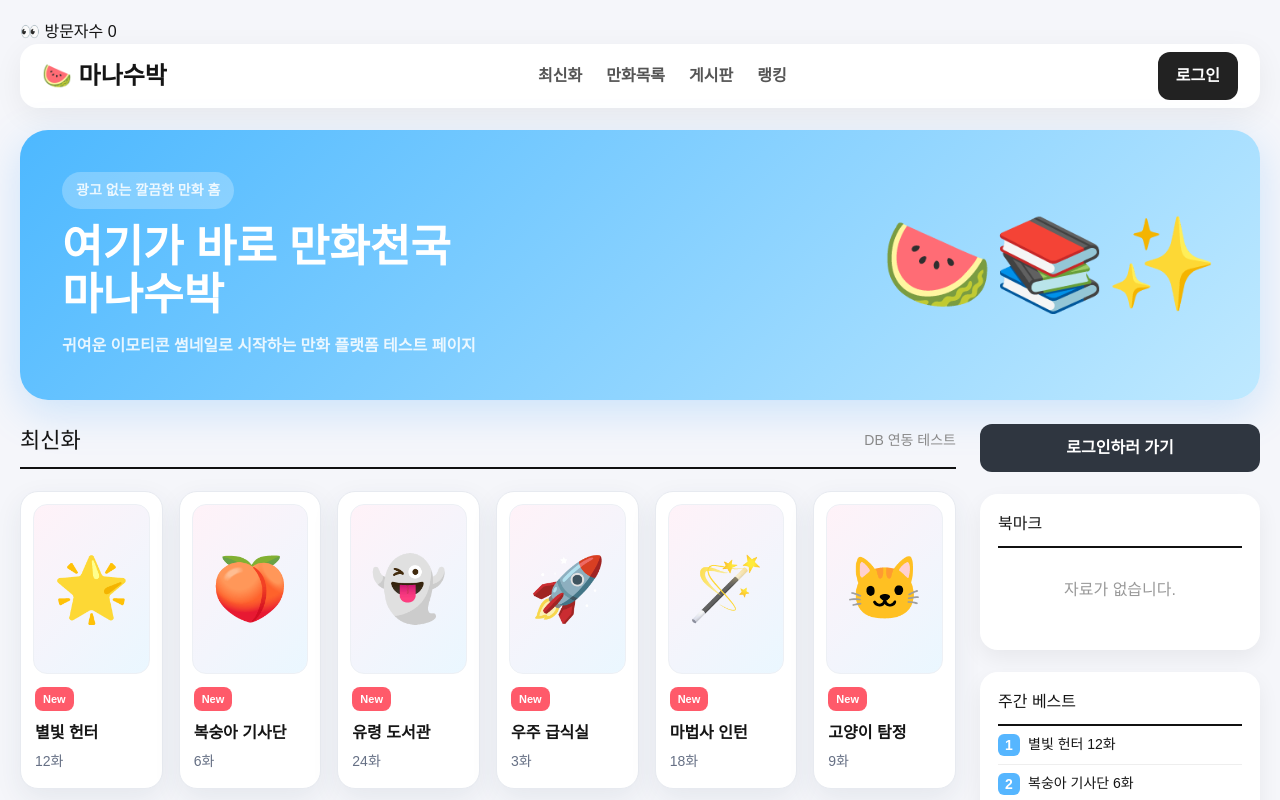
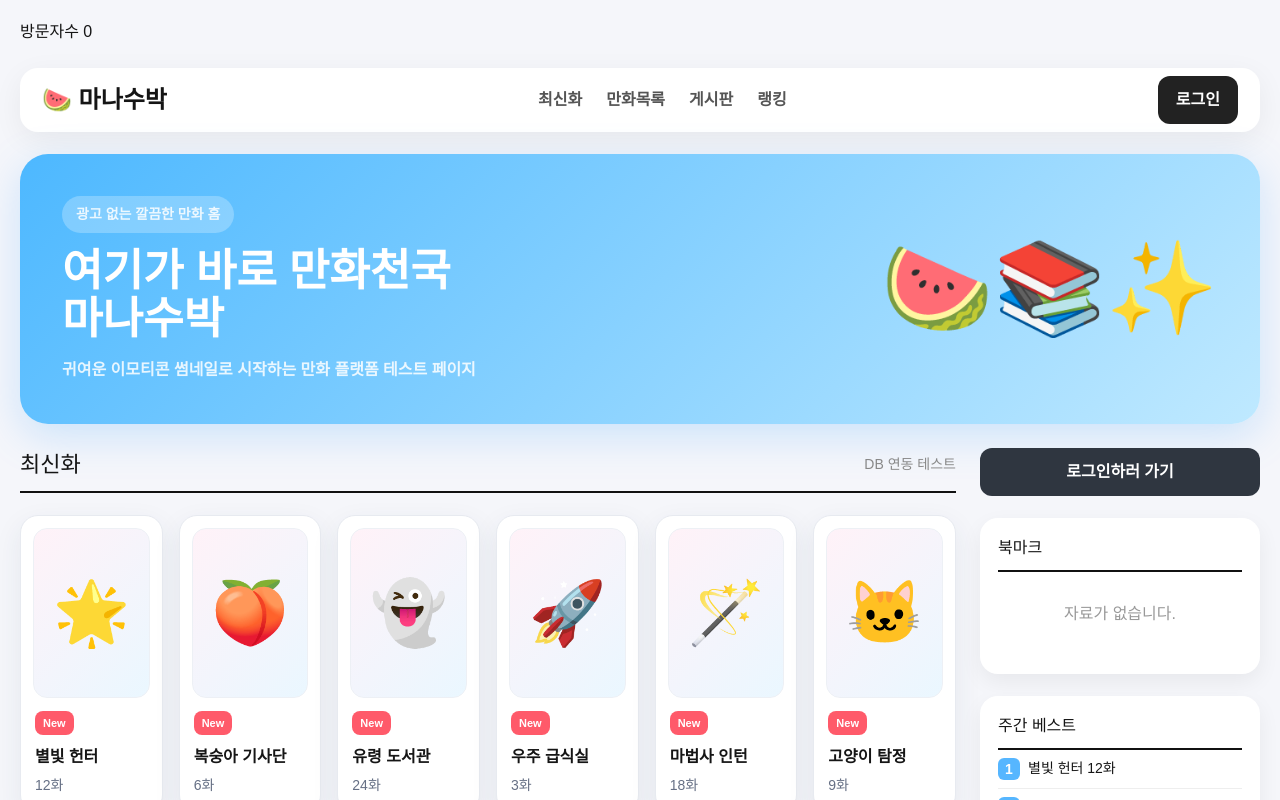
Before and after one commit to kokyungpil/subak, a Next.js app: page / in a window 1280 px wide. Shown: the top 800 px of the page. Built offline with nearby package versions, Linux system fonts and the light colour scheme; no server answers; the database is empty.

Commit message:
Update page.tsx

```diff
--- a/app/page.tsx
+++ b/app/page.tsx
@@ -78,9 +78,9 @@ const visitCount = visit?.count ?? 0;
   return (
     <main className="page">
       <div className="top-info-bar">
-    👀 방문자수 {visitCount}
+       방문자수 {visitCount}
       </div>
-
+      <br/>
       <header className="topbar">
         <div className="logo">🍉 마나수박</div>
         <nav>
```
